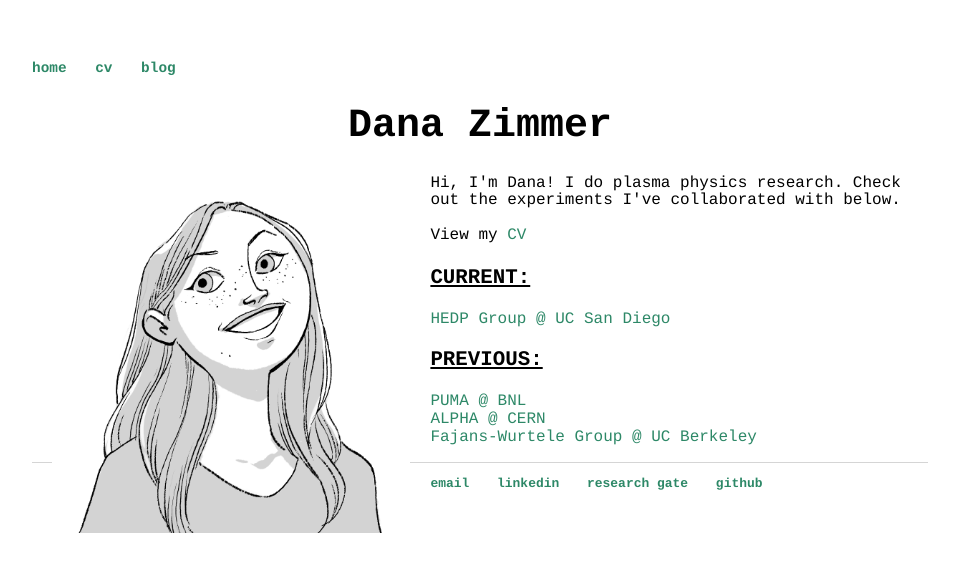
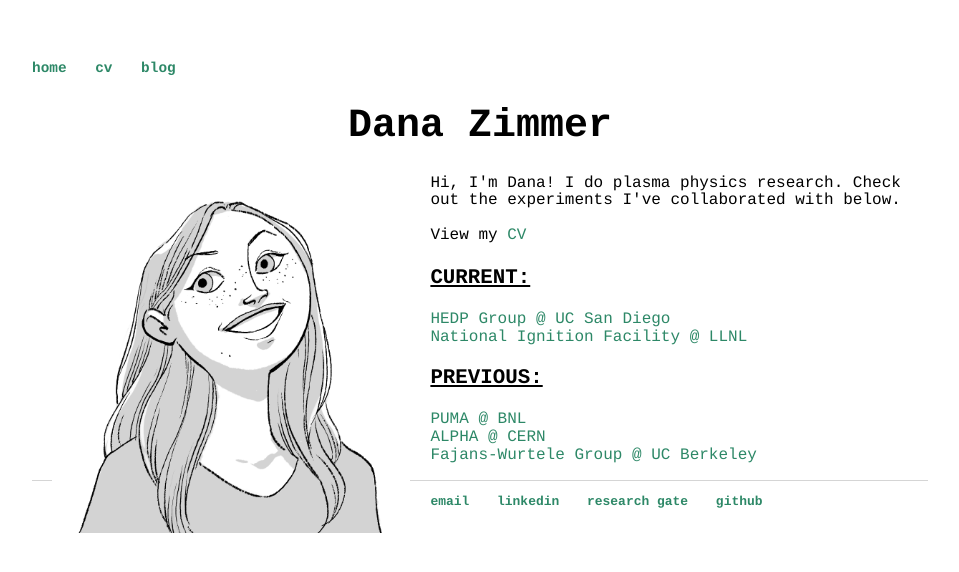
Before and after one commit to xyzim/xyzim.github.io, a Jekyll site: the page built from index.html, in a window 1280 px wide. Shown: the top 572 px of the page, without its empty margins (160-1119 px from the left). Built offline with Jekyll 4.4.1, drawn with Linux system fonts in a browser that asks for light colours.

Commit message:
added nif

```diff
--- a/index.html
+++ b/index.html
@@ -14,6 +14,7 @@
 
         <h3>CURRENT:</h3>
         <a href='https://fbeg.ucsd.edu/'>HEDP Group @ UC San Diego</a><br>
+        <a href='https://lasers.llnl.gov/'>National Ignition Facility @ LLNL</a><br>
 
         <h3>PREVIOUS:</h3>
         <a href='https://www.puma.bnl.gov/'>PUMA @ BNL</a><br>
```
